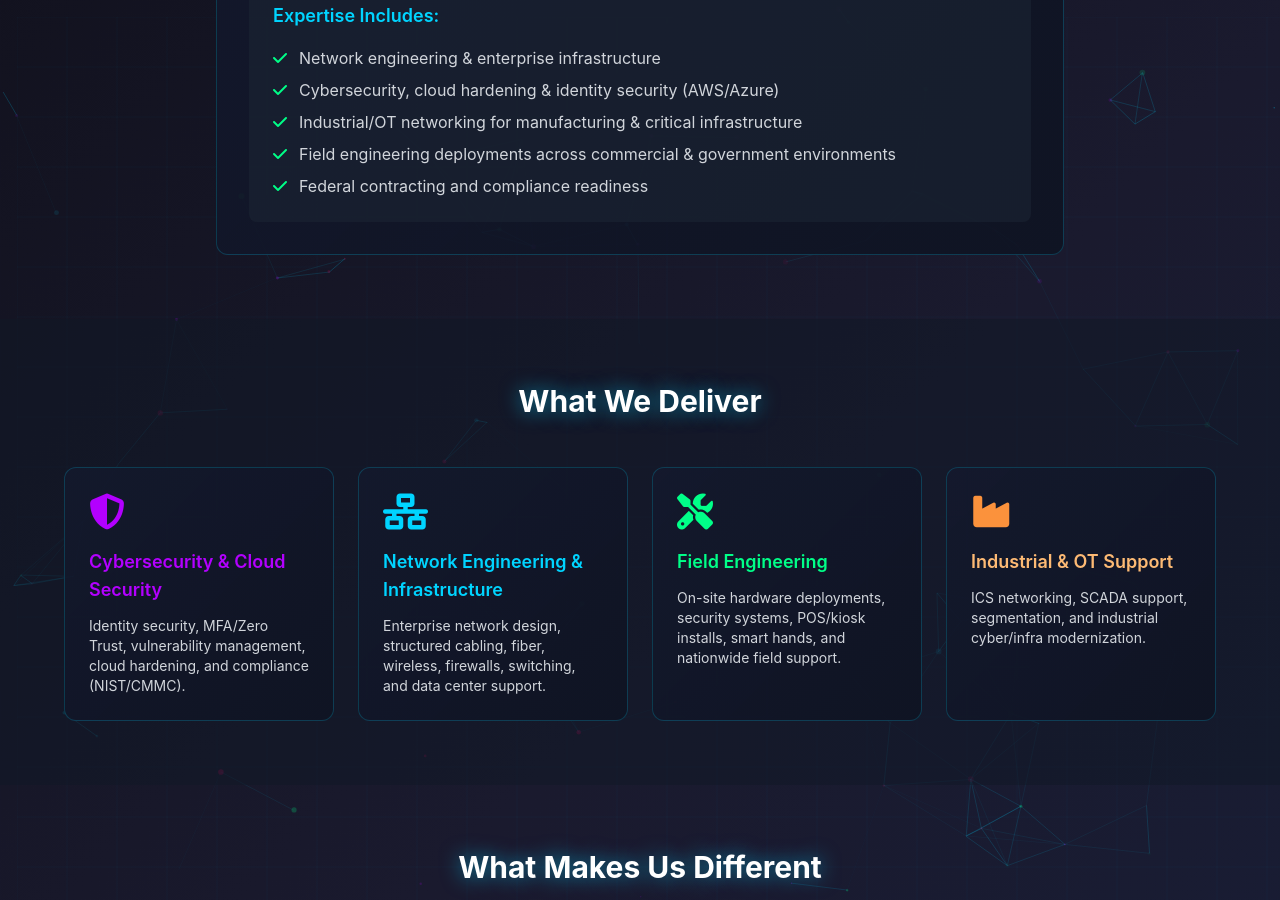
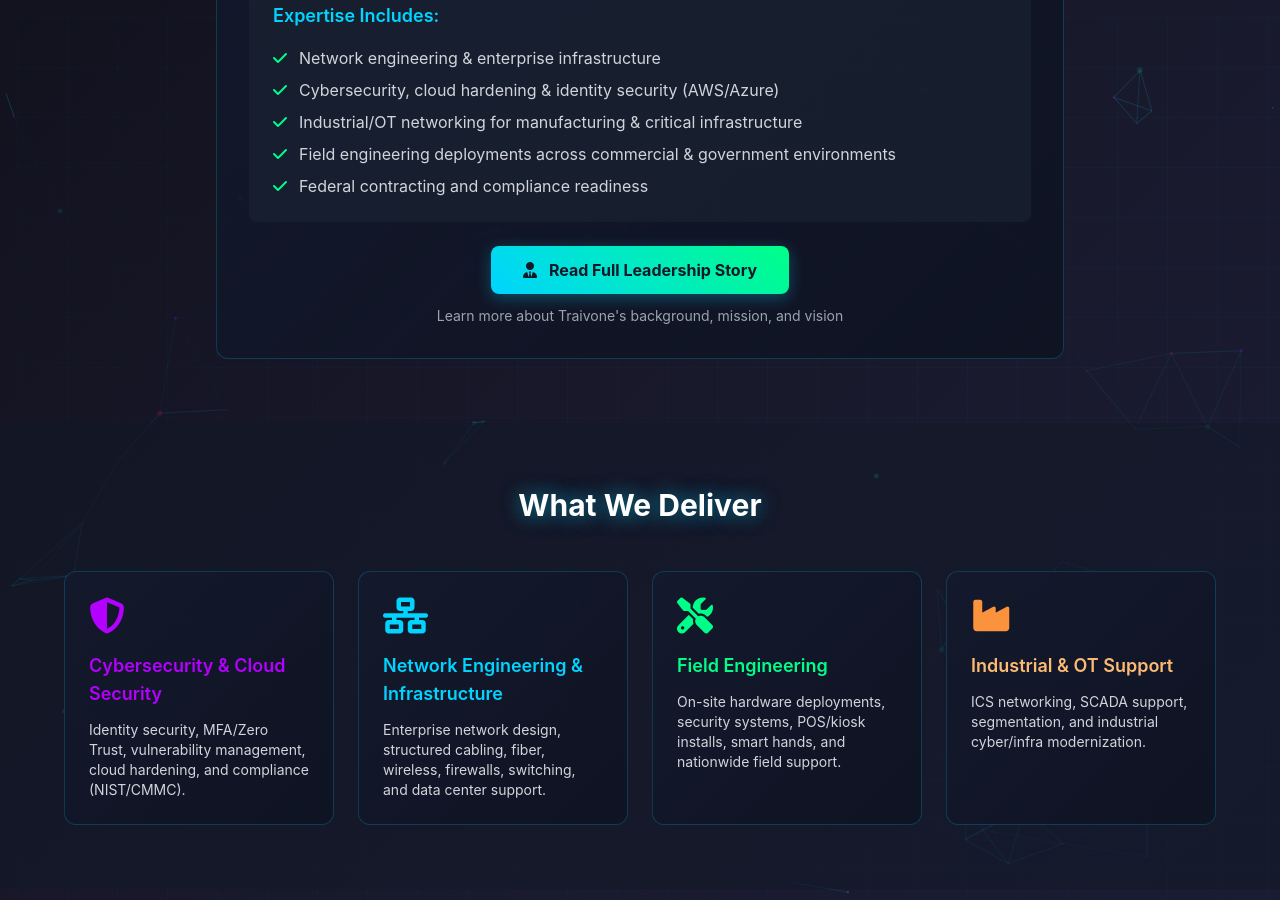
Before and after one commit to tzsmit/nova-titan-site, a Jekyll site: the page built from about/index.html, in a window 1280 px wide and 900 px high, scrolled down 1440 px. Built offline with Jekyll 4.4.1, drawn with Linux system fonts in a browser that asks for light colours; nearby versions of some CDN libraries.

Commit message:
feat: Add 'Read Full Leadership Story' button to About page
- New CTA button linking to /leadership/ page
- Positioned after founder story excerpt
- Encourages deeper engagement with founder narrative
- Improves internal linking for SEO
- Helps users find complete Traivone Smith bio

```diff
--- a/about/index.html
+++ b/about/index.html
@@ -99,7 +99,7 @@ description: "Nova Titan Systems LLC - Black-owned, minority-owned small busines
           that—bringing enterprise discipline, security-first design, and real-world execution to every project.
         </p>
 
-        <div class="bg-gray-800/50 rounded-lg p-6 border-l-4 border-cyan-400">
+        <div class="bg-gray-800/50 rounded-lg p-6 border-l-4 border-cyan-400 mb-6">
           <h3 class="text-lg font-semibold text-cyan-300 mb-4">Expertise Includes:</h3>
           <ul class="space-y-2 text-gray-300">
             <li class="flex items-start">
@@ -123,6 +123,14 @@ description: "Nova Titan Systems LLC - Black-owned, minority-owned small busines
               <span>Federal contracting and compliance readiness</span>
             </li>
           </ul>
+        </div>
+
+        <div class="text-center">
+          <a href="/leadership/" class="btn-grad text-gray-900 font-bold py-3 px-8 rounded-lg inline-flex items-center">
+            <i class="fas fa-user-tie mr-3"></i>
+            Read Full Leadership Story
+          </a>
+          <p class="text-sm text-gray-400 mt-3">Learn more about Traivone's background, mission, and vision</p>
         </div>
       </div>
     </div>
```
